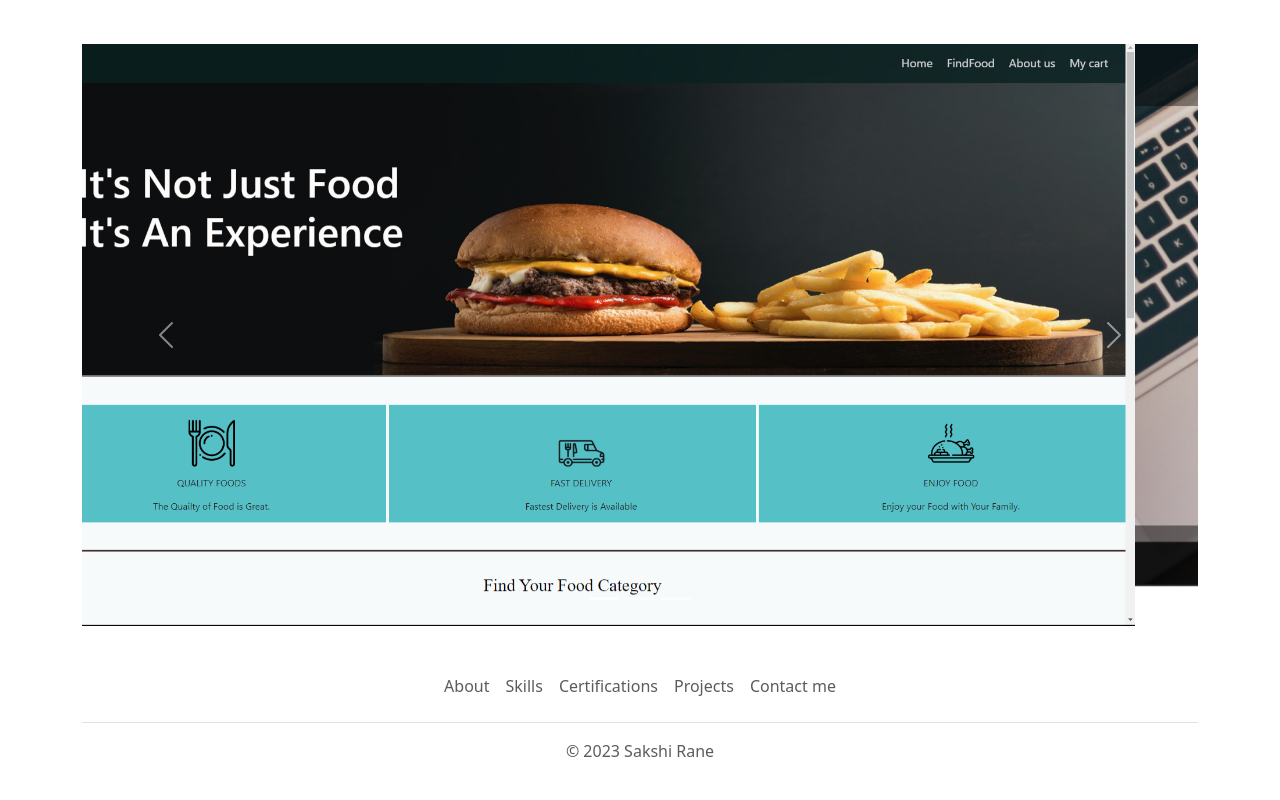
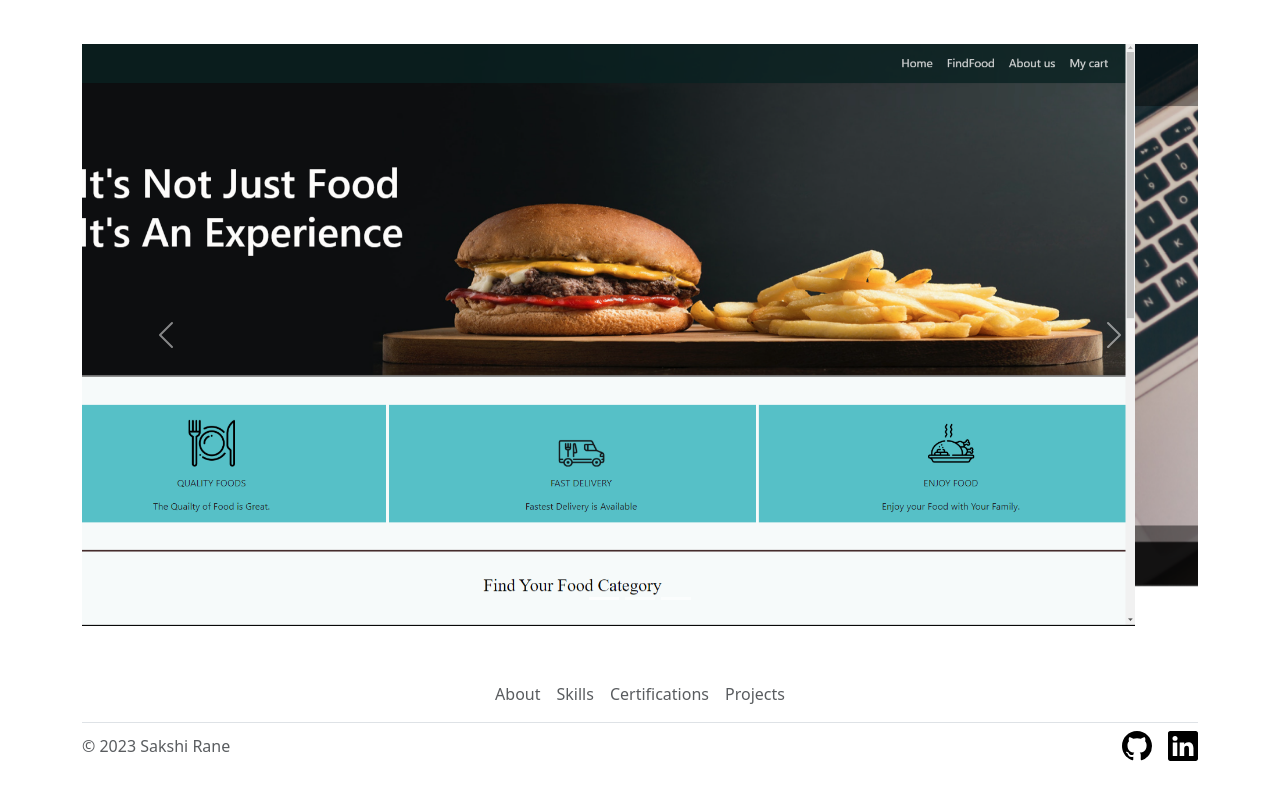
Before and after one commit to Sakshi2610/my_portfolio, a plain HTML site: page index.html in a window 1280 px wide. Shown: the part 1530-2330 px from the top of the page. After the commit the page ends 2307 px from the top, so only its background shows below. Drawn offline with nearby package versions, Linux system fonts and the light colour scheme.

Commit message:
changes in footer and navbar

```diff
--- a/index.html
+++ b/index.html
@@ -21,7 +21,7 @@
             <li class="nav-item"><a href="#skills" class="nav-link text-body-emphasis">Skills</a></li>
             <li class="nav-item"><a href="#" class="nav-link text-body-emphasis">Certifications</a></li>
             <li class="nav-item"><a href="#projects" class="nav-link text-body-emphasis">Projects</a></li>
-            <li class="nav-item"><a href="#" class="nav-link text-body-emphasis">Contact me</a></li>
+            <!-- <li class="nav-item"><a href="#" class="nav-link text-body-emphasis">Contact me</a></li> -->
           </ul>
         </header>
       <!-- </div> -->
@@ -218,7 +218,7 @@
         </div>
       </div>
 
-      <div class="container">
+      <!-- <div class="container">
         <footer class="py-3 my-4">
           <ul class="nav justify-content-center border-bottom pb-3 mb-3">
             <li class="nav-item"><a href="#about" class="nav-link px-2 text-body-secondary">About</a></li>
@@ -229,6 +229,27 @@
           </ul>
           <p class="text-center text-body-secondary">© 2023 Sakshi Rane</p>
         </footer>
+      </div> -->
+
+      <div class="container">
+        <ul class="nav justify-content-center mt-5">
+          <li class="nav-item"><a href="#about" class="nav-link px-2 text-body-secondary">About</a></li>
+          <li class="nav-item"><a href="#skills" class="nav-link px-2 text-body-secondary">Skills</a></li>
+          <li class="nav-item"><a href="#" class="nav-link px-2 text-body-secondary">Certifications</a></li>
+          <li class="nav-item"><a href="#projects" class="nav-link px-2 text-body-secondary">Projects</a></li>
+          <!-- <li class="nav-item"><a href="#" class="nav-link px-2 text-body-secondary">Contact me</a></li> -->
+        </ul>
+        <footer class="d-flex flex-wrap justify-content-between align-items-center py-2 my-2 border-top">
+          <div class="col-md-4 d-flex align-items-center">
+            <span class="text-muted">© 2023 Sakshi Rane</span>
+          </div>
+
+          <ul class="nav col-md-4 justify-content-end list-unstyled d-flex">
+            <li class="ms-3"><a href="https://github.com/Sakshi2610"><img src="./images/github.svg" alt="github account image" width="30" height="30"></a></li>
+            <li class="ms-3"><a href="https://www.linkedin.com/in/sakshirane/"><img src="./images/linkedin.svg" alt="linkedin account image" width="30" height="30"></a></li>
+            <!-- <li class="ms-3"><a href="sakshiramchandrarane@gmail.com"><img src="./images/email.svg" alt="email account image" width="30" height="30"></a></li> -->
+          </ul>
+        </footer>
       </div>
 
 
```
Also changed, not shown: images/email.svg (added), images/github.svg (added), images/linkedin.svg (added).
